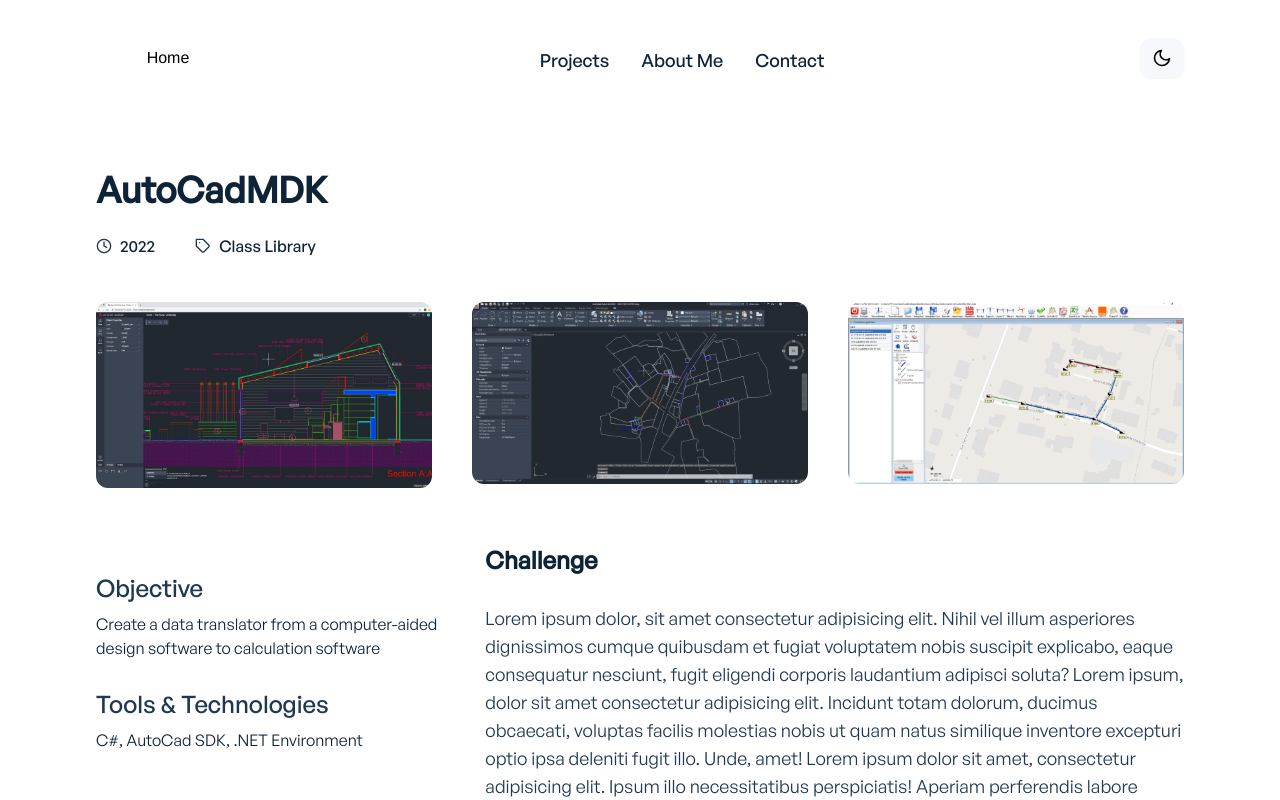
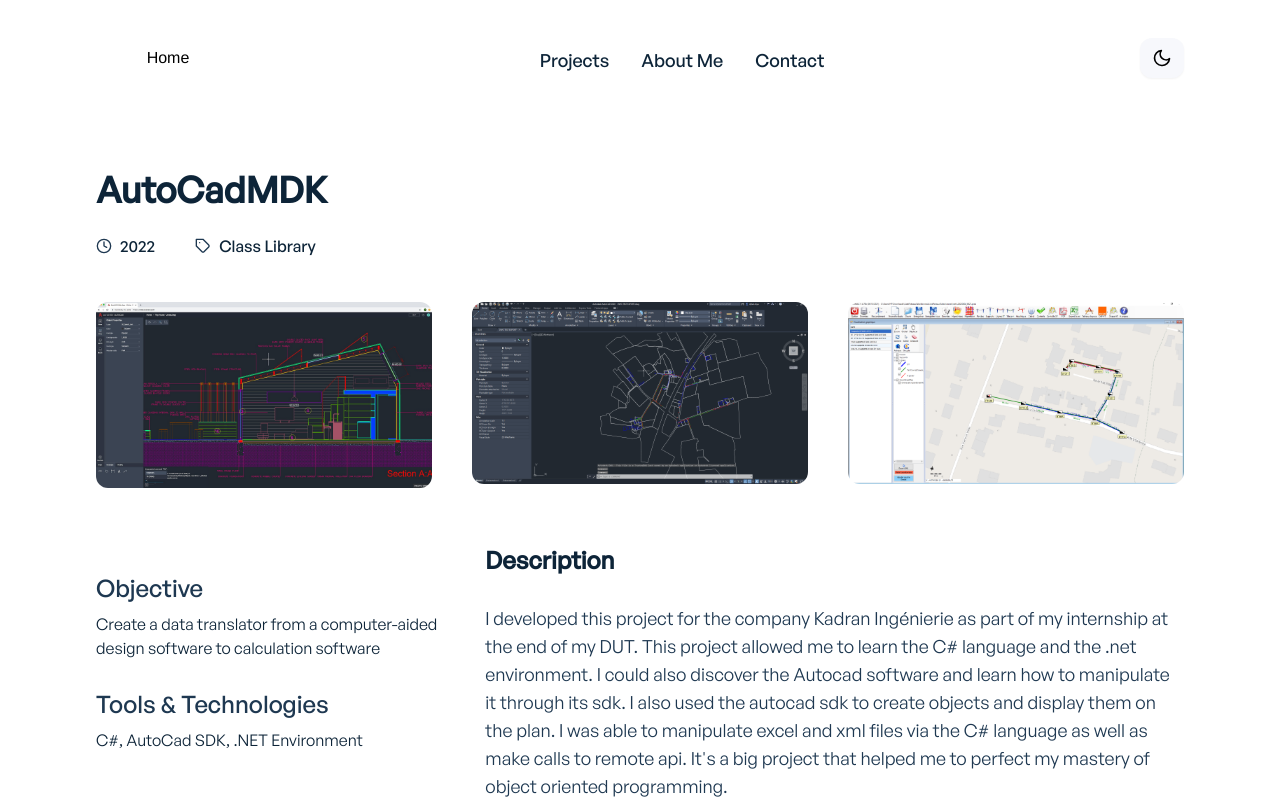
Before and after one commit to Didiloy/portfolio, a Vue app: page /projects/single-project/AutoCadMDK in a window 1280 px wide. Shown: the top 800 px of the page. Built offline with nearby package versions, Linux system fonts and the light colour scheme; what vue-backtotop would draw is missing.

Commit message:
added description to autocadmdk

```diff
--- a/src/data/projects.js
+++ b/src/data/projects.js
@@ -25,7 +25,7 @@ const projects = [
       },
       {
         id: 3,
-        title: "COMAC",
+        title: "AutoCadMDK",
         img: require("@/assets/images/autocadmdk3.png"),
       },
     ],
@@ -39,12 +39,12 @@ const projects = [
           techs: ["C#", "AutoCad SDK", ".NET Environment"],
         },
       ],
-      projectDetailsHeading: "Challenge",
+      projectDetailsHeading: "Description",
       projectDetails: [
         {
           id: 1,
           details:
-            "Lorem ipsum dolor, sit amet consectetur adipisicing elit. Nihil vel illum asperiores dignissimos cumque quibusdam et fugiat voluptatem nobis suscipit explicabo, eaque consequatur nesciunt, fugit eligendi corporis laudantium adipisci soluta? Lorem ipsum, dolor sit amet consectetur adipisicing elit. Incidunt totam dolorum, ducimus obcaecati, voluptas facilis molestias nobis ut quam natus similique inventore excepturi optio ipsa deleniti fugit illo. Unde, amet! Lorem ipsum dolor sit amet, consectetur adipisicing elit. Ipsum illo necessitatibus perspiciatis! Aperiam perferendis labore temporibus, eos culpa corporis recusandae quas, fuga voluptatibus nesciunt odit libero tenetur neque consequatur ea.",
+            "I developed this project for the company Kadran Ingénierie as part of my internship at the end of my DUT. This project allowed me to learn the C# language and the .net environment. I could also discover the Autocad software and learn how to manipulate it through its sdk. I also used the autocad sdk to create objects and display them on the plan. I was able to manipulate excel and xml files via the C# language as well as make calls to remote api. It's a big project that helped me to perfect my mastery of object oriented programming.",
         },
       ],
     },
@@ -58,7 +58,6 @@ const projects = [
       singleProjectTitle: "VBS (Vue Book Suggestion)",
       singleProjectDate: "2022",
       singleProjectTag: "Web Application",
-      singleProjectLink: "http://vue-book-suggestion.netlify.app",
     },
     projectImages: [
       {
```
